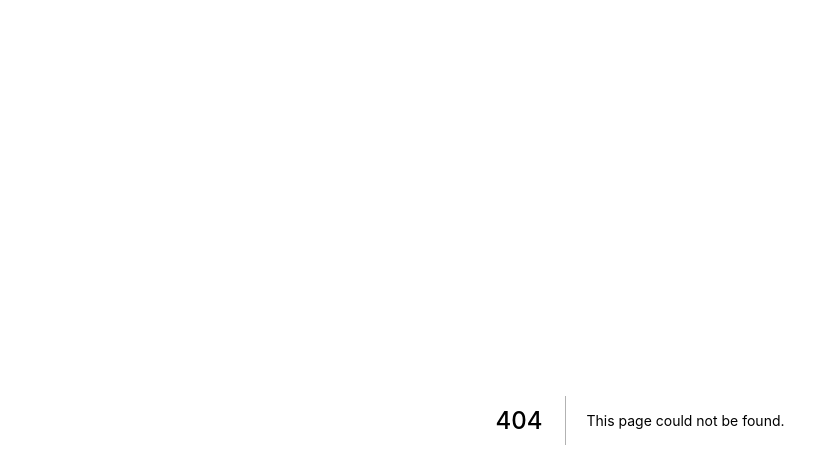
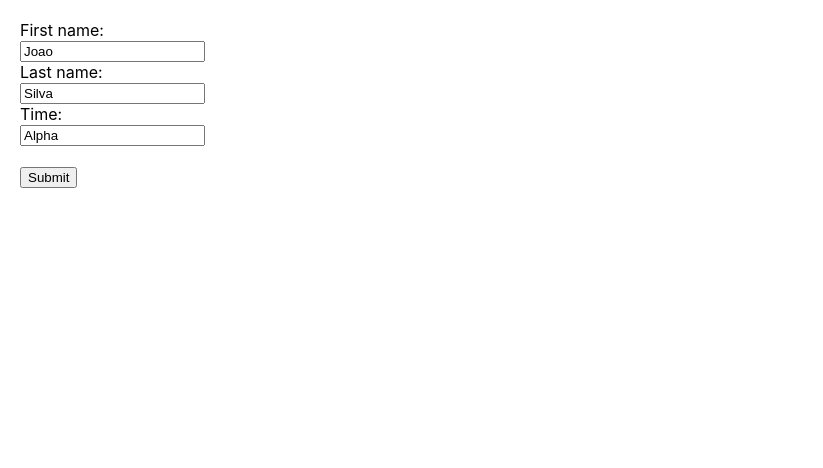
Before and after one commit to Hemocione/competitions-frontend, a Next.js app: page /donated in a window 1280 px wide. Before the commit this address had no page. Shown: the top 468 px of the page, without its empty margins (0-823 px from the left). Built offline with nearby package versions, Linux system fonts and the light colour scheme.

Commit message:
add form page

```diff
--- a/components/CompetitionItem/CompetitionItem.jsx
+++ b/components/CompetitionItem/CompetitionItem.jsx
@@ -32,7 +32,7 @@ const CompetitionItem = ({ children, title }) => {
                         TIME TETA:123<br />
                         TIME KAPPA:123<br />
                         TIME GAMA:123<br />
-                        <button>DOEI!</button><br />
+                        <a className={styles.donatedButton} href='/donated'>DOEI!</a><br />
                     </p>
                 </div>
             </div>
--- a/components/CompetitionItem/CompetitionItem.module.css
+++ b/components/CompetitionItem/CompetitionItem.module.css
@@ -38,3 +38,6 @@
 .ranking{
   padding: 20px;
 }
+.donatedButton{
+  background-color: red;
+}
--- a/components/CompetitionItens/CompetitionItens.jsx
+++ b/components/CompetitionItems/CompetitionItems.jsx
@@ -1,7 +1,7 @@
 import { CompetitionItem } from '..';
-import styles from './CompetitionItens.module.css'
+import styles from './CompetitionItems.module.css'
 
-const CompetitionItens = () => (
+const CompetitionItems = () => (
     <div className={styles.list}>
         <CompetitionItem title="C1" >Lorem ipsum dolor sit amet, consectetur adipiscing elit, sed do eiusmod tempor incididunt ut labore et dolore magna aliqua.</CompetitionItem>
         <CompetitionItem title="C2" >Lorem ipsum dolor sit amet, consectetur adipiscing elit, sed do eiusmod tempor incididunt ut labore et dolore magna aliqua.</CompetitionItem>
@@ -11,4 +11,4 @@ const CompetitionItens = () => (
 )
 
 
-export default CompetitionItens
+export default CompetitionItems
--- /dev/null
+++ b/components/CompetitionItems/CompetitionItems.module.css
@@ -0,0 +1,6 @@
+.list {
+    margin: 0px auto;
+    width: 80%;
+    box-shadow:0 0 1em rgb(200, 200, 200);
+    overflow:auto;
+  }
--- /dev/null
+++ b/components/Forms/Forms.jsx
@@ -0,0 +1,13 @@
+const Forms = () => (
+    <form action="/action_page.php">
+        <label for="fname">First name:</label><br />
+        <input type="text" id="fname" name="fname" value="Joao" /><br />
+        <label for="lname">Last name:</label><br />
+        <input type="text" id="lname" name="lname" value="Silva" /><br />
+        <label for="lname">Time:</label><br />
+        <input type="text" id="team" name="team" value="Alpha" /><br /><br />
+        <input type="submit" value="Submit" />
+    </form>
+)
+
+export default Forms
--- a/components/index.jsx
+++ b/components/index.jsx
@@ -1,2 +1,3 @@
-export { default as CompetitionItens } from './CompetitionItens/CompetitionItens'
+export { default as CompetitionItems } from './CompetitionItems/CompetitionItems'
 export { default as CompetitionItem } from './CompetitionItem/CompetitionItem'
+export { default as Forms } from './Forms/Forms'
--- /dev/null
+++ b/pages/donated/index.jsx
@@ -0,0 +1,7 @@
+import { Forms } from '../../components'
+
+const Donated = () => (
+    <Forms />
+)
+
+export default Donated
--- a/pages/index.js
+++ b/pages/index.js
@@ -1,7 +1,7 @@
-import { CompetitionItens } from '../components';
+import { CompetitionItems } from '../components';
 
 export default function Home() {
   return (
-    <CompetitionItens />
+    <CompetitionItems />
   )
 }
```
Also changed, not shown: components/CompetitionItens/CompetitionItens.module.css (deleted, +0 -8 lines), components/Forms/Forms.module.css (added), 1 other file (tests, documents, lock files or other folders).
